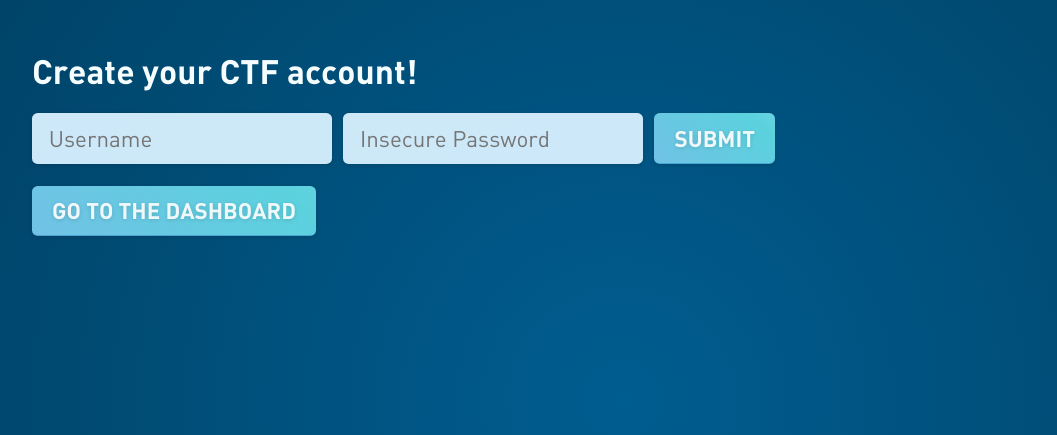
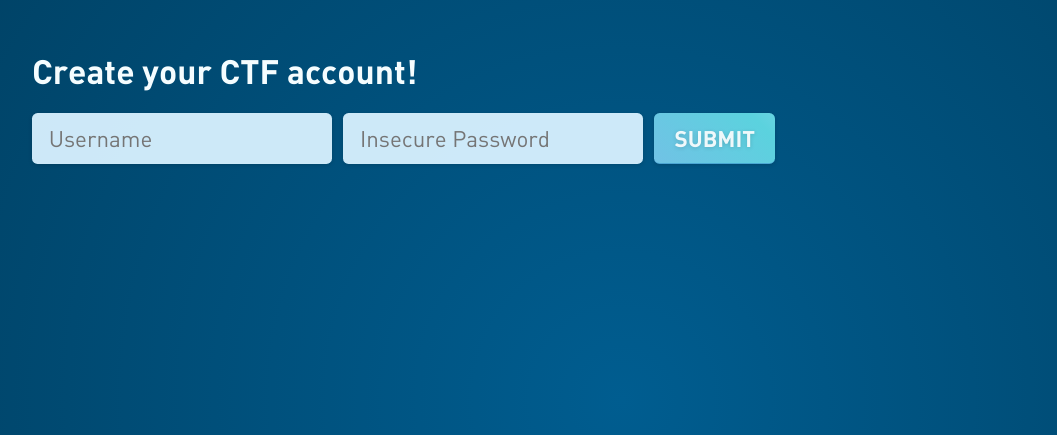
Before and after one commit to Danappelxx/ctf-2018, a Flask app: page /apply in a window 1280 px wide. Shown: the top 435 px of the page, without its empty margins (18-1075 px from the left). Run offline with Flask 2, Linux system fonts and the light colour scheme; parts of the project's set-up code (start-up, migrations or seed data) failed here and were passed over.

Commit message:
Remove button

```diff
--- a/part1/templates/apply.html
+++ b/part1/templates/apply.html
@@ -13,5 +13,4 @@
 		<input type="password" name="password" placeholder="Insecure Password">
 		<input type="submit" value="Submit"></input>
 	</form>
-	<a class="button" href="dashboard"><span>GO TO THE DASHBOARD<span></a>
 {% endblock %}
```
